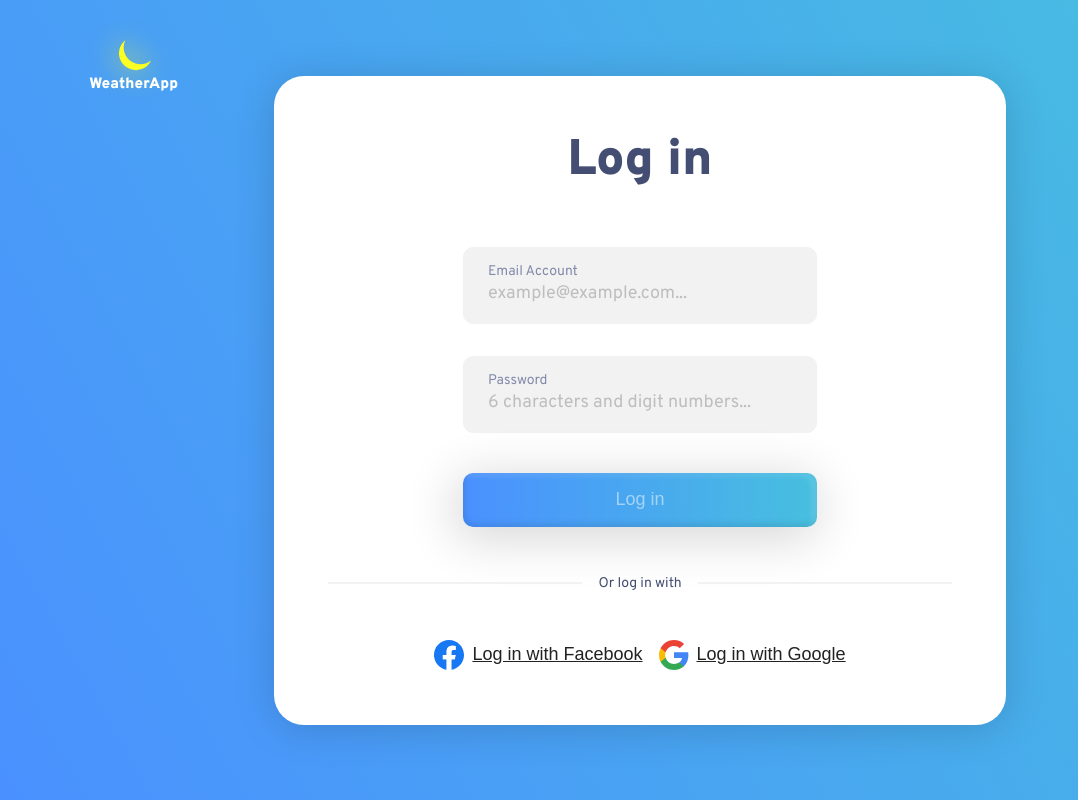
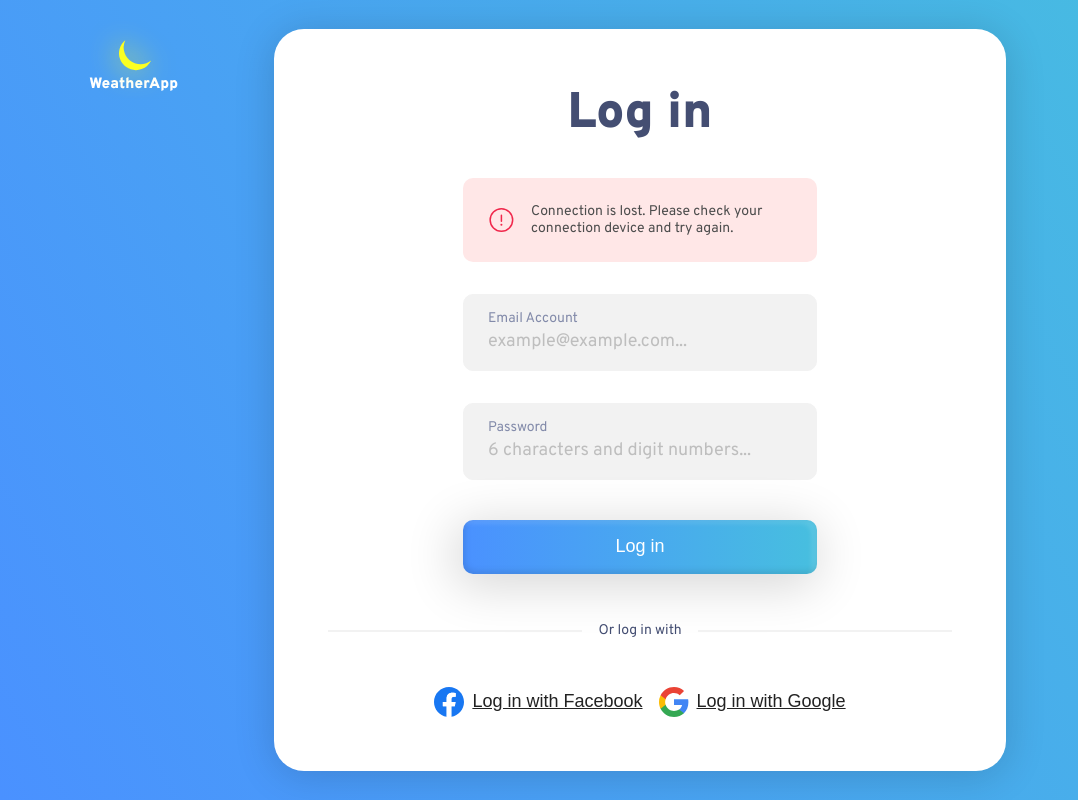
Before and after one commit to ShaulBenDavid/abra-weather-app, a React (Create React App) app: page / in a window 1280 px wide. Shown: the whole page, without its empty margins (0-1078 px from the left). Built offline with nearby package versions, Linux system fonts and the light colour scheme; a web font is replaced by a local one.

Commit message:
Adding a error section to login and fixing the input component

```diff
--- a/src/Components/FromInput/index.tsx
+++ b/src/Components/FromInput/index.tsx
@@ -9,15 +9,17 @@ const FromInput = ({
   validError,
   type,
   onChange,
+  required,
+  errMessage,
   ...otherprops
 }: FormInputProps) => {
   return (
     <div>
-      <FormInputContainer validError={validError}>
+      <FormInputContainer validError={validError} className="FormInputContainer">
         <label>{label}</label>
         <StyledInput type={type} {...otherprops} onChange={onChange} />
       </FormInputContainer>
-      <ErrorP>asdasdasfda</ErrorP>
+      <ErrorP>{errMessage}</ErrorP>
     </div>
   );
 };
--- a/src/Components/FromInput/style.tsx
+++ b/src/Components/FromInput/style.tsx
@@ -6,11 +6,11 @@ interface FormInputContainerProps {
 
 // Error P
 export const ErrorP = styled.p`
-    margin: 0;
-    margin-top: 4px;
-    color: ${({ theme }) => theme.errorRed};
-    display: none;
-    position: absolute;
+  margin: 0;
+  margin-top: 4px;
+  color: ${({ theme }) => theme.errorRed};
+  display: none;
+  position: absolute;
 `;
 // Form container
 export const FormInputContainer = styled.div<FormInputContainerProps>`
@@ -65,7 +65,27 @@ export const StyledInput = styled.input`
   line-height: 1.5;
   font-size: 1.125rem;
   color: #4d4d4d;
+
   &::placeholder {
     color: ${({ theme }) => theme.gray};
   }
+
+  &:invalid {
+
+    ${FormInputContainer} {
+      border-color: ${({ theme }) => theme.errorRed};
+
+      &:focus-within {
+        border-color: ${({ theme }) => theme.errorRed};
+      }
+
+      label {
+        color: ${({ theme }) => theme.errorRed};
+      }
+
+      ${ErrorP} {
+        display: block;
+      }
+    }
+  }
 `;
--- a/src/Components/FromInput/types.tsx
+++ b/src/Components/FromInput/types.tsx
@@ -6,5 +6,10 @@ export interface FormInputProps {
   placeholder: string;
   validError: boolean;
   type: string;
+  value: string;
+  name: string;
+  required: boolean;
+  errMessage: string;
+  pattern?: string;
   onChange: (e: React.ChangeEvent<HTMLInputElement>) => void;
 }
--- a/src/Pages/Login/index.tsx
+++ b/src/Pages/Login/index.tsx
@@ -1,16 +1,36 @@
-import React from "react";
+import React, { useState } from "react";
 // Components
 import Button from "../../Components/Button";
 import FromInput from "../../Components/FromInput";
 import {
   IconFacebookLogo,
   IconGoogleLogo,
+  IconInfoCircle,
 } from "../../Components/IconsComponent";
-
 // Styles
 import * as S from "./style";
+// Types
+import { LoginChangeEventProps } from "./types";
+// values
+const INPUT_DEFAULT = {
+  username: '',
+  password: '',
+}
 
 const Login = () => {
+  // State
+  const [formField, setFormField] = useState(INPUT_DEFAULT);
+  const { username, password } = formField;
+
+  // Handle submit
+  const handleSubmit = (event: React.SyntheticEvent) => {
+    event.preventDefault();
+  }
+  // Handle input value
+  const handleChange = (event: LoginChangeEventProps) => {
+    const { value, name } = event.target
+    setFormField({ ...formField, [name]: value });
+  }
   return (
     <S.LoginWrapper>
       {/* Logo */}
@@ -18,24 +38,43 @@ const Login = () => {
       {/* Login box */}
       <S.LoginContainer>
         <S.LoginTitle>Log in</S.LoginTitle>
+          {/* Error message */}
+          <S.InternetError>
+            <IconInfoCircle />
+            <p>
+              Connection is lost. Please check your connection device and try
+              again.
+            </p>
+          </S.InternetError>
         {/* Form */}
-        <S.StyledLoginForm>
+        <S.StyledLoginForm onSubmit={handleSubmit}>
           <FromInput
+            type="email"
             label="Email Account"
             placeholder="example@example.com..."
-            onChange={() => {}}
-            type="email"
+            onChange={handleChange}
+            value={username}
+            name='username'
+            pattern="^\w+@[a-zA-Z_]+?\.[a-zA-Z]{2,3}$"
             validError={false}
-          />
+            required
+            errMessage="Invalid email address. Please try again"
+            />
           <FromInput
+            type="password"
             label="Password"
             placeholder="6 characters and digit numbers..."
-            onChange={() => {}}
-            type="password"
+            onChange={handleChange}
+            value={password}
+            name="password"
+            pattern='^[A-Za-z0-9]{6,16}'
             validError={false}
+            required
+            errMessage="Invalid password. Please try again"
           />
+          {/* Submit */}
           <S.ButtonWrapper>
-            <Button variant="primary" disabled={true} type="submit">
+            <Button variant="primary" type="submit">
               Log in
             </Button>
           </S.ButtonWrapper>
--- a/src/Pages/Login/style.tsx
+++ b/src/Pages/Login/style.tsx
@@ -1,4 +1,5 @@
 import styled from "styled-components";
+import { FormInputContainer } from "../../Components/FromInput/style";
 // Components
 import { IconLogo } from "../../Components/IconsComponent";
 // Page wrapper
@@ -21,7 +22,7 @@ export const StyledLogo = styled(IconLogo)`
 // Login container
 export const LoginContainer = styled.div`
   width: 732px;
-  height: 649px;
+  /* height: 649px; */
   border-radius: 30px;
   box-shadow: 0 4px 40px 0 rgba(0, 0, 0, 0.16);
   background-color: ${({ theme }) => theme.white};
@@ -79,3 +80,29 @@ export const LoginButtonWrapper = styled.div`
   justify-content: center;
   column-gap: 16px;
 `;
+// Internet Error
+export const InternetError = styled.div`
+  width: 354px;
+  height: 84px;
+  margin: 0 auto;
+  margin-top: 32px;
+  background-color: #ffe7e7;
+  padding: 24px;
+  border-radius: 10px;
+  display: flex;
+  flex-direction: row;
+  justify-content: space-between;
+  align-items: center;
+  row-gap: 16px;
+
+  p {
+  font-size: 14px;
+  /* line-height: 1.25; */
+  color: #4d4d4d;
+  width: 262px;
+  }
+
+  & ~ ${StyledLoginForm} {
+    margin-top: 32px;
+  }
+`;
--- /dev/null
+++ b/src/Pages/Login/types.tsx
@@ -0,0 +1,3 @@
+export type LoginChangeEventProps = {
+    target: HTMLInputElement;
+  }
```
